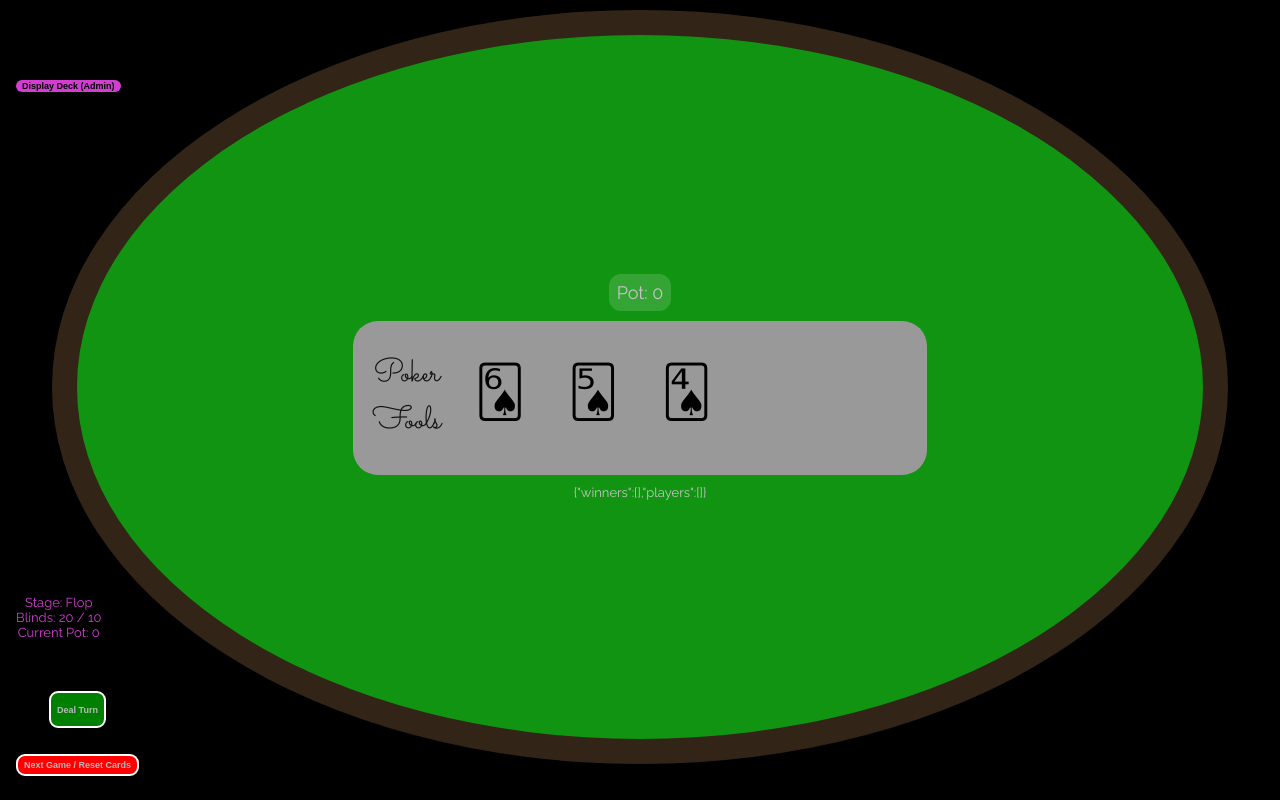
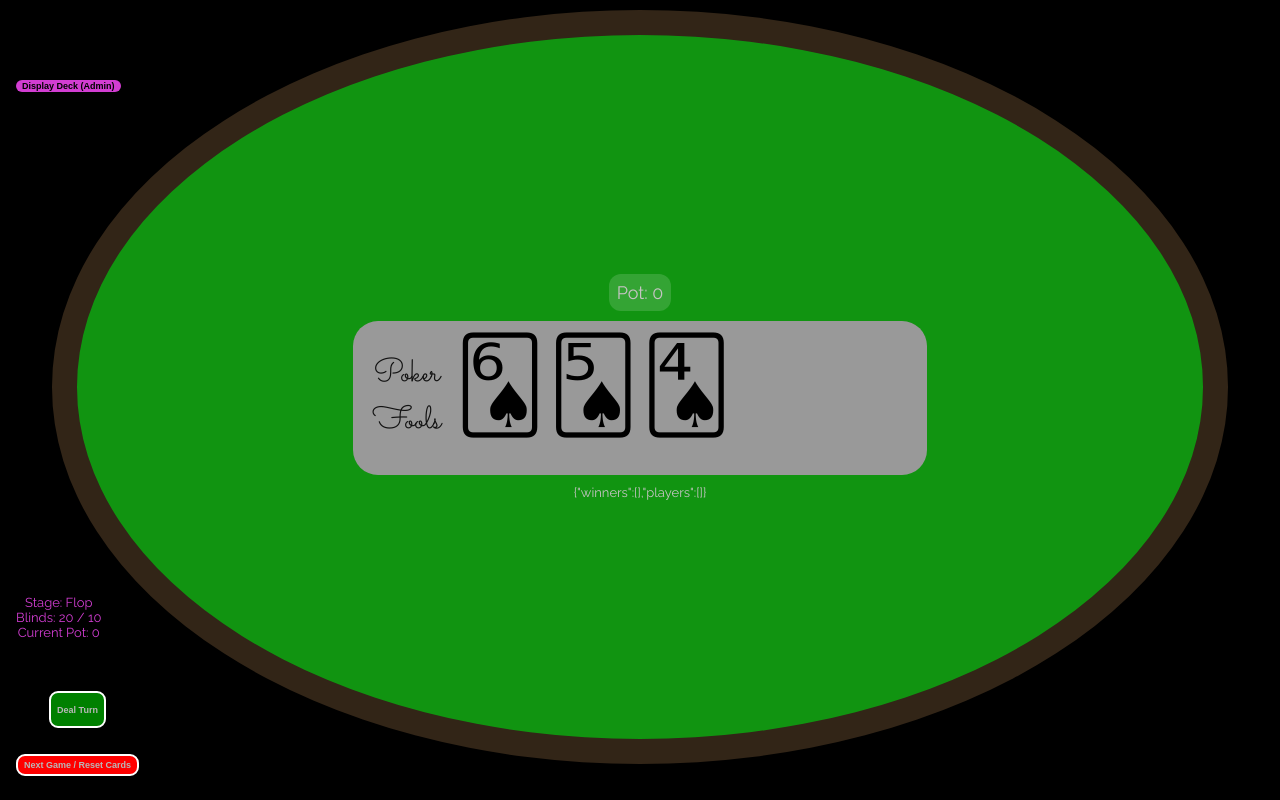
Before and after one commit to andrewneilclarke/poker-fools-react, a React (Create React App) app: page / in a window 1280 px wide. Both pictures are taken after a click on the button "Deal Flop". Built offline with nearby package versions, Linux system fonts and the light colour scheme.

Commit message:
repositioned buttons

```diff
--- a/src/App.css
+++ b/src/App.css
@@ -59,6 +59,7 @@ button:hover {
   grid-template-columns: repeat(3, 200px);
   grid-column-gap: 10px;
   grid-template-rows: repeat(3, 180px);
+
 }
 .player1, .player2, .player3, .player4 {
   display: flex;
@@ -78,6 +79,9 @@ button:hover {
 }
 .player4 {
   grid-area: 2;
+}
+.table {
+  grid-area: 1 / 1;
 }
 
 .player1.active, .player2.active, .player3.active, .player4.active {
@@ -108,13 +112,14 @@ button:hover {
   flex-wrap: wrap;
   align-items: center;
   justify-content: center;
+  position:absolute;
 }
 .deck-container button {
   font-size: xx-small;
   background-color: rgb(210, 61, 210);
   color: black;
   border: none;
-  position: absolute;
+  position: fixed;
   left: 1rem;
   top: 5rem;
 }
--- a/src/components/Table.css
+++ b/src/components/Table.css
@@ -12,7 +12,8 @@
     justify-content: center;
     align-items: center;
     color: rgb(198, 196, 196);
-    position: fixed;
+    /* position:fixed;
+    top: 45%; */
     z-index: -1;
 }
 .table-and-players .table
@@ -23,6 +24,8 @@
 .table-and-players .table p {
     font-family: 'Sacramento', cursive;
     color: #111;
+}
 
-
+.table-and-players .table .card .flipped .front {
+    font-size: 90px;
 }
```
